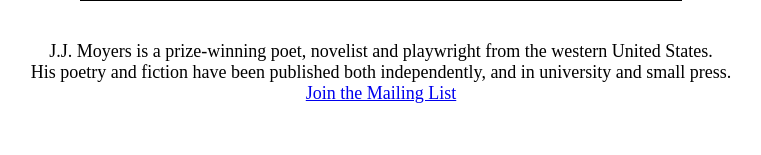
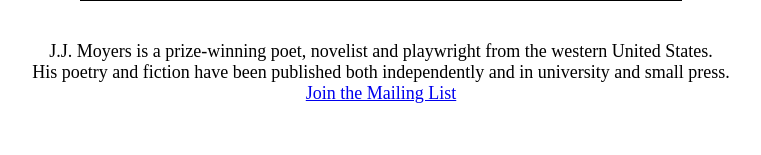
Before and after one commit to jjmoyers/jjmoyers.github.io, a plain HTML site: page index.html in a window 1280 px wide. Shown: the part 645-800 px from the top of the page, 259-1020 px from the left. Drawn offline with Linux system fonts and the light colour scheme; grey boxes are pictures that could not be loaded.

Commit message:
Update index.html

```diff
--- a/index.html
+++ b/index.html
@@ -9,7 +9,7 @@
 <BR>
 <p style="font-size:18px">
 J.J. Moyers is a prize-winning poet, novelist and playwright from the western United States.<BR>
-His poetry and fiction have been published both independently, and in university and small press.<BR>
+His poetry and fiction have been published both independently and in university and small press.<BR>
 <a href="http://www.jjmoyers.com/mailinglist.html">Join the Mailing List</a><br>
 </P>
 <BR>
```
